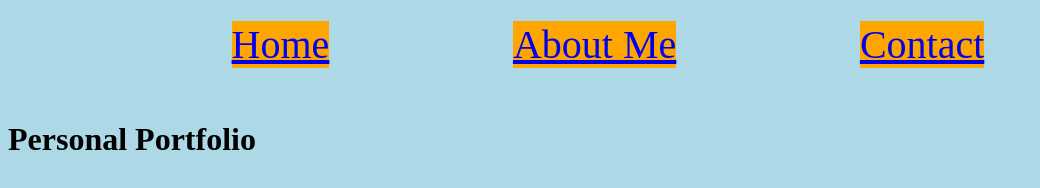
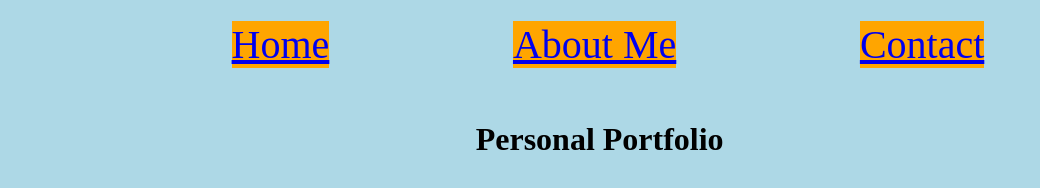
Before and after one commit to Louis199696/Pro_1, a plain HTML site: page index.html in a window 1280 px wide. Shown: the whole page, without its empty margins (0-1040 px from the left). Drawn offline with Linux system fonts and the light colour scheme.

Commit message:
h1 margin-left: 37%;

```diff
--- a/CSS/styles.css
+++ b/CSS/styles.css
@@ -3,6 +3,7 @@ body{
 }
 h1{
     padding-top: 100px;
+    margin-left: 37%;
 
 }
 ul{
```
